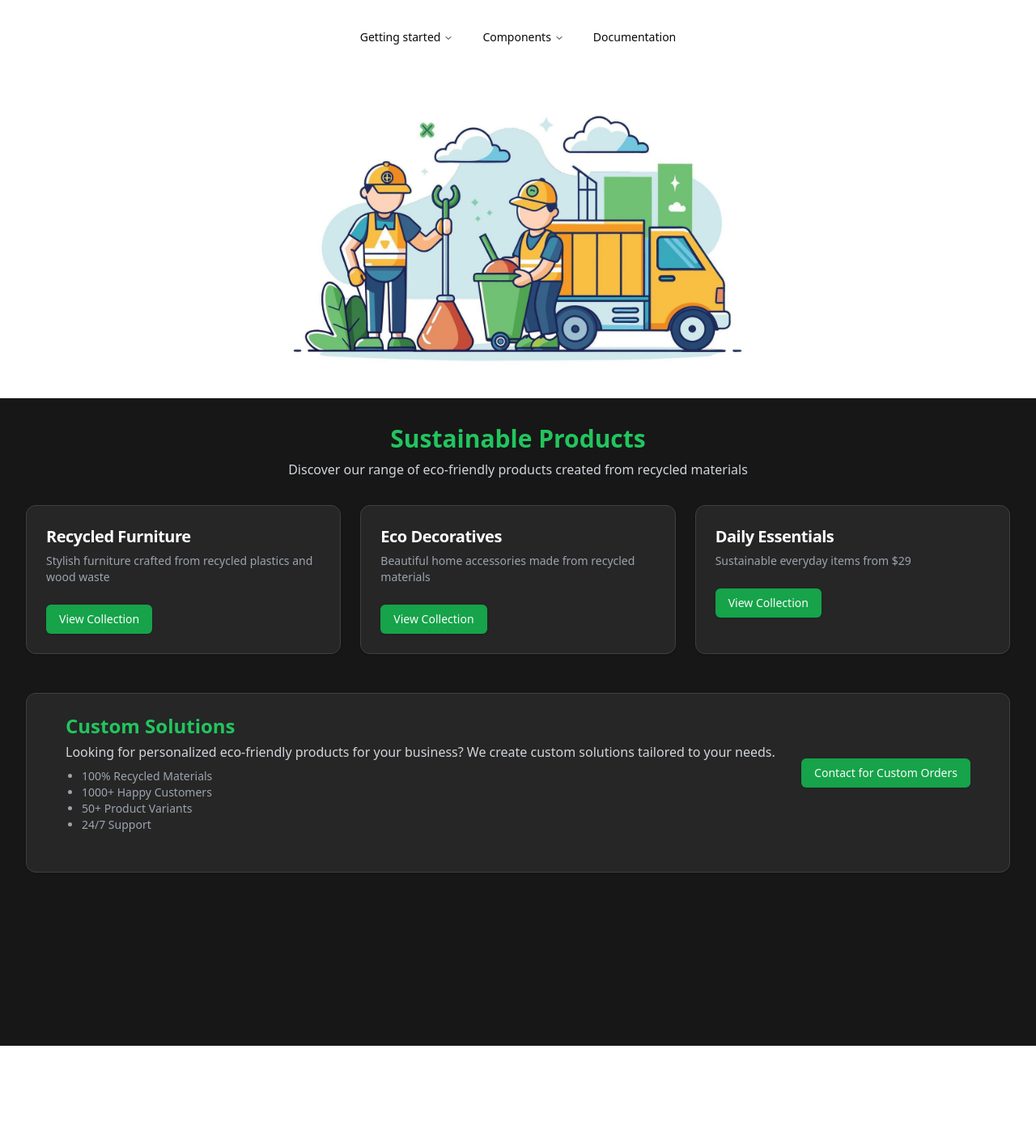
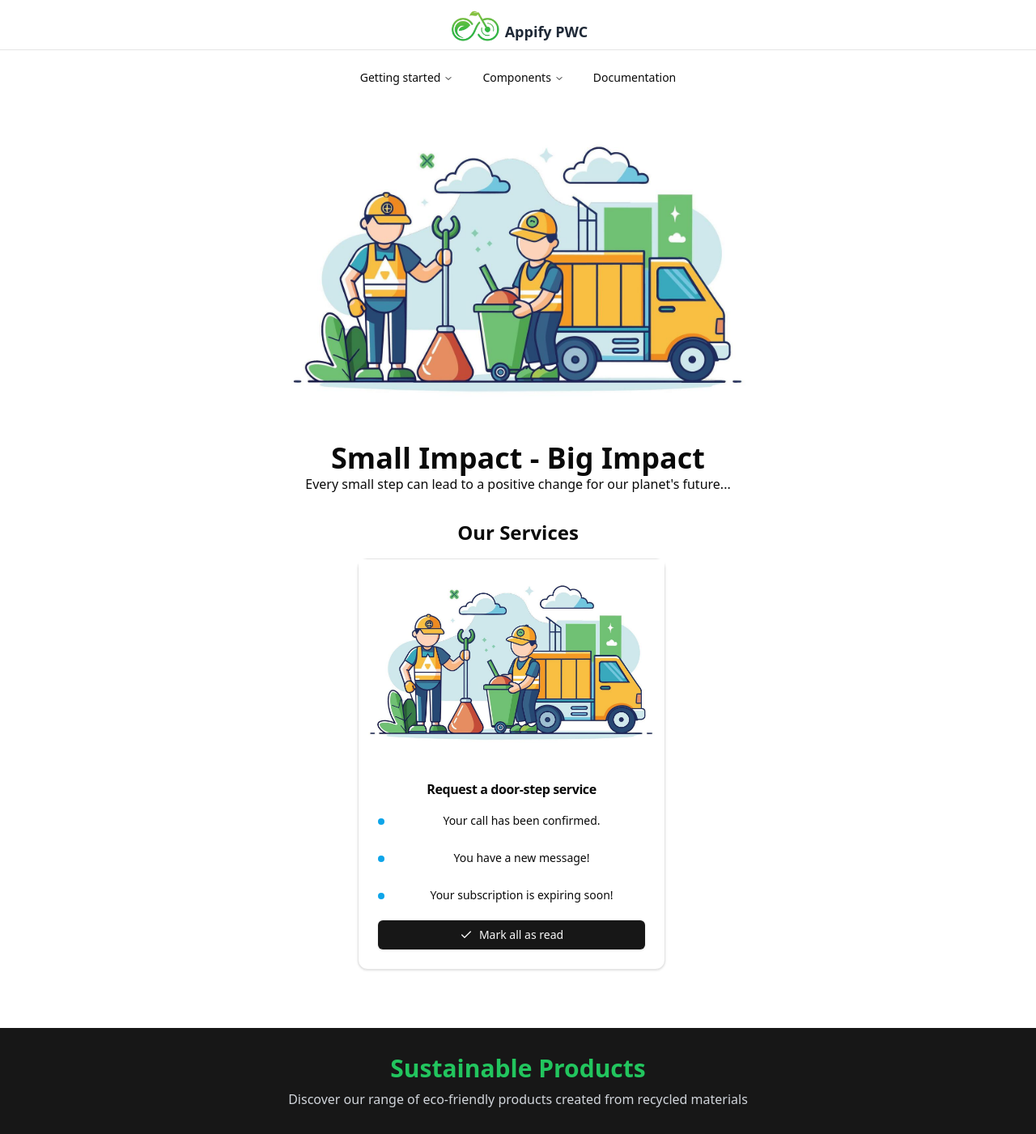
Before and after one commit to badalkr2004/appify-pwc, a Next.js app: page / in a window 1280 px wide. Shown: the top 1401 px of the page at 81% size. Before the commit the page ends 1292 px from the top, so only its background shows below. Built offline with nearby package versions, Linux system fonts and the light colour scheme.

Commit message:
components add

```diff
--- a/src/app/layout.tsx
+++ b/src/app/layout.tsx
@@ -2,6 +2,9 @@
 import { Geist, Geist_Mono } from "next/font/google";
 import "./globals.css";
 import { ClerkProvider } from "@clerk/nextjs";
+import {NavigationMenuMain} from "@/components/landing/navbar"; // Adjust the path as necessary
+import Image from "next/image";
+import app_logo from "../../public/app-logo.png";
 
 const geistSans = Geist({
   variable: "--font-geist-sans",
@@ -27,8 +30,16 @@
     <ClerkProvider>
       <html lang="en" suppressHydrationWarning>
         <body
-          className={`${geistSans.variable} ${geistMono.variable} antialiased`}
+          className={`${geistSans.variable} ${geistMono.variable} antialiased flex flex-col justify-center items-center`}
         >
+          <div className=" p-2 flex justify-center items-end w-full font-bold text-lg border-b text-gray-800">
+            <Image src={app_logo} alt="logo" width={70} height={70}/>
+            Appify PWC
+          </div>
+
+          <div className="p-4">
+      <NavigationMenuMain/>
+      </div>
           {children}
         </body>
       </html>
--- a/src/app/page.tsx
+++ b/src/app/page.tsx
@@ -1,19 +1,31 @@
-import { NavigationMenuMain } from "@/components/landing/navbar";
 import SustainableProducts from "@/components/landing/product";
 import { Button } from "@/components/ui/button";
 import Image from "next/image";
 import cover_image from "../../public/front-page/main-cover-image.jpg"
+import { ServiceCard } from "@/components/landing/service-card";
 
 
 export default function Home() {
   return (
-    <div className="flex flex-col items-center justify-start ">
-      <div className="p-7">
-      <NavigationMenuMain/>
-      </div>
+    <div className="flex flex-col items-center justify-start text-center ">
+
       <Image src={cover_image} alt="hero" width={600} height={400}/>
+      <h1 className="text-2xl md:text-4xl font-bold mt-4">Small Impact - Big Impact</h1>
+      <p>Every small step can lead to a positive change for our planet's future...</p>
+
+      {/* services section */}
+      <div className="flex flex-col items-center justify-center mt-8">
+        <h2 className="text-2xl font-bold">Our Services</h2>
+        <div className="flex flex-col md:flex-row items-center justify-center mt-4">
+          <ServiceCard className="mr-4" title="Request a door-step service"
+          // description="Now request a door-step service by just a few clicks whereever you want to dispose your large and heavy trash, just sit back and relax. our professionals will do that job for you."
+          />
+
+        </div>
+
+      <br /><br /><br />
       <SustainableProducts/>
-
     </div>
+  </div>
   );
 }
--- /dev/null
+++ b/src/components/landing/service-card.tsx
@@ -0,0 +1,56 @@
+import { BellRing, Check } from "lucide-react"
+
+import { cn } from "@/lib/utils"
+import { Button } from "@/components/ui/button"
+import {
+  Card,
+  CardContent,
+  CardDescription,
+  CardFooter,
+  CardHeader,
+  CardTitle,
+} from "@/components/ui/card"
+import Image from "next/image"
+import cover_image from "../../../public/front-page/main-cover-image.jpg"
+
+const points = ["Your call has been confirmed.","You have a new message!","Your subscription is expiring soon!"]
+
+type CardProps = React.ComponentProps<typeof Card>
+type ServiceCardProps = CardProps & {
+  title: string
+  description: string
+}
+
+export function ServiceCard({ className, ...props}: CardProps) {
+  return (
+    <Card className={cn("w-[380px]", className)} {...props}>
+        <Image src={cover_image} alt="hero" width={600} height={400}/>
+      <CardHeader>
+        <CardTitle>{props.title}</CardTitle>
+        {/* <CardDescription>{props.description} </CardDescription> */}
+      </CardHeader>
+      <CardContent className="grid gap-4">
+        <div>
+          {points.map((point, index) => (
+            <div
+              key={index}
+              className="mb-4 grid grid-cols-[25px_1fr] items-start pb-4 last:mb-0 last:pb-0"
+            >
+              <span className="flex h-2 w-2 translate-y-1 rounded-full bg-sky-500" />
+              <div className="space-y-1">
+                <p className="text-sm font-medium leading-none">
+                  {point}
+                </p>
+              </div>
+            </div>
+          ))}
+        </div>
+      </CardContent>
+      <CardFooter>
+        <Button className="w-full">
+          <Check /> Mark all as read
+        </Button>
+      </CardFooter>
+    </Card>
+  )
+}
```
Also changed, not shown: public/app-logo.png (added).
